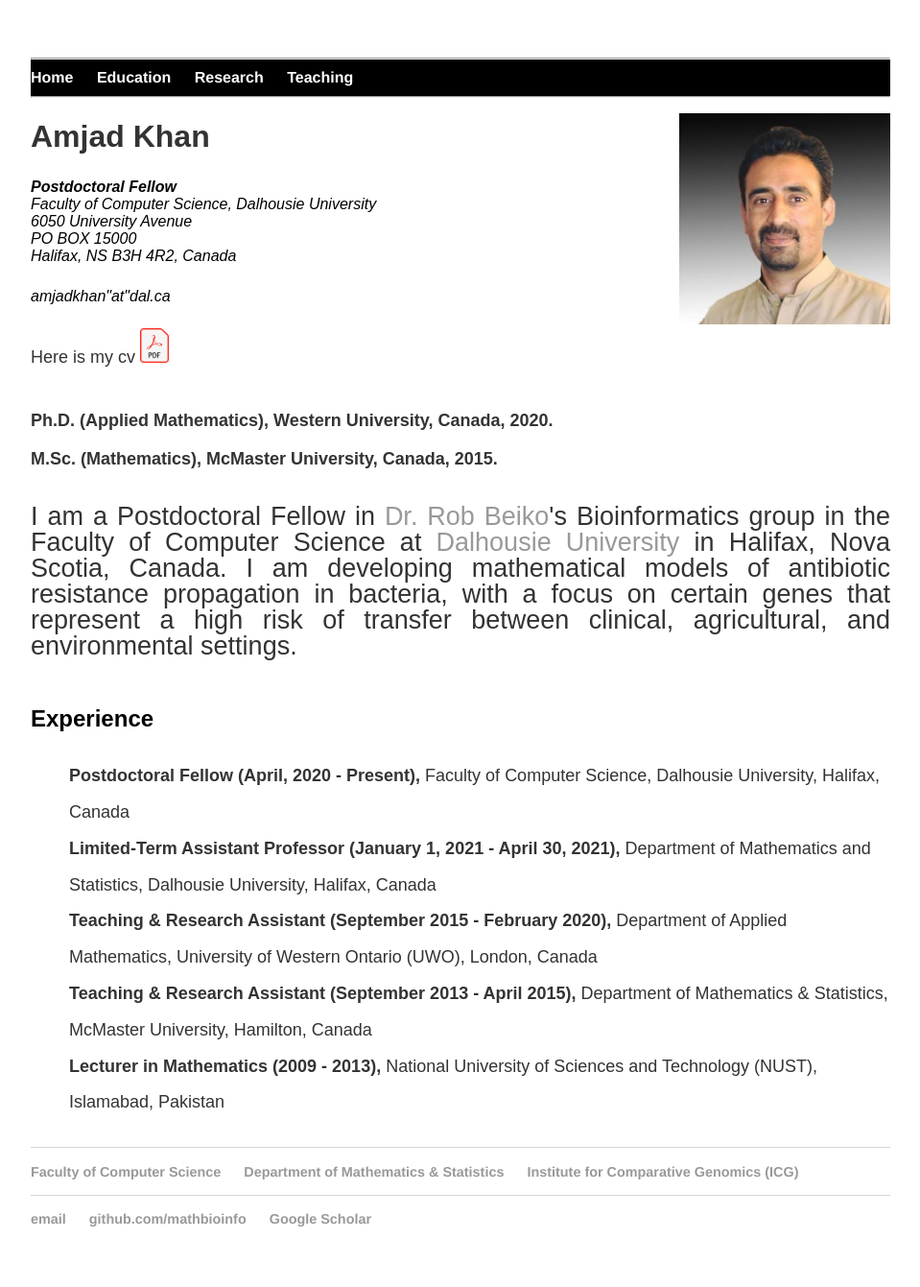
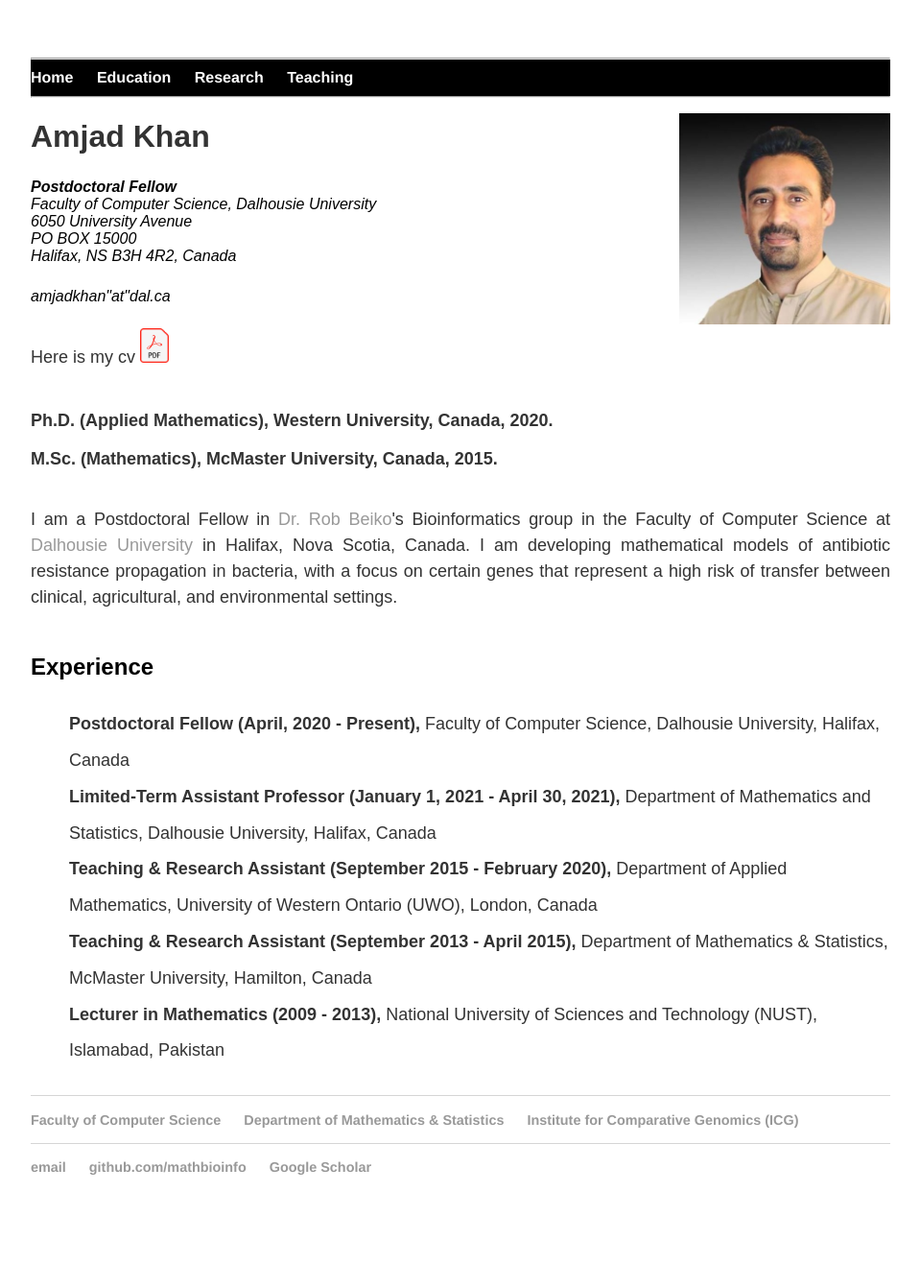
Before and after one commit to MathBioInfo/amjadkhan, a Jekyll site: the page index.html, which Jekyll copies as it is, in a window 1280 px wide. Shown: the whole page at 96% size, without its empty margins (160-1119 px from the left). Built offline with Jekyll 4.4.1, drawn with Linux system fonts in a browser that asks for light colours; after the commit the page ends 1287 px from its top, so only the background shows below that.

Commit message:
Update index.html

```diff
--- a/index.html
+++ b/index.html
@@ -47,7 +47,7 @@
 			<p><strong> <font size="4"> Ph.D. (Applied Mathematics), Western University, Canada, 2020.
 			<br><font size="4">M.Sc. (Mathematics), McMaster University, Canada, 2015.</strong>
 			</p>
-			<p style="text-align:justify;line-height:1"><font-size: 10px;>
+			<p style="text-align:justify;line-height:1"><font size="4">
 				I am a Postdoctoral Fellow in <a href="https://www.dal.ca/faculty/computerscience/faculty-staff/robert-beiko.html" target="_blank"> Dr. Rob Beiko</a>'s
 				Bioinformatics group in the Faculty of Computer Science at <a href="https://www.dal.ca/" target="_blank"> Dalhousie University</a> in Halifax, Nova Scotia,
 				Canada. I am developing mathematical models of antibiotic resistance propagation in bacteria, with a focus on certain genes that represent a high risk of
```
